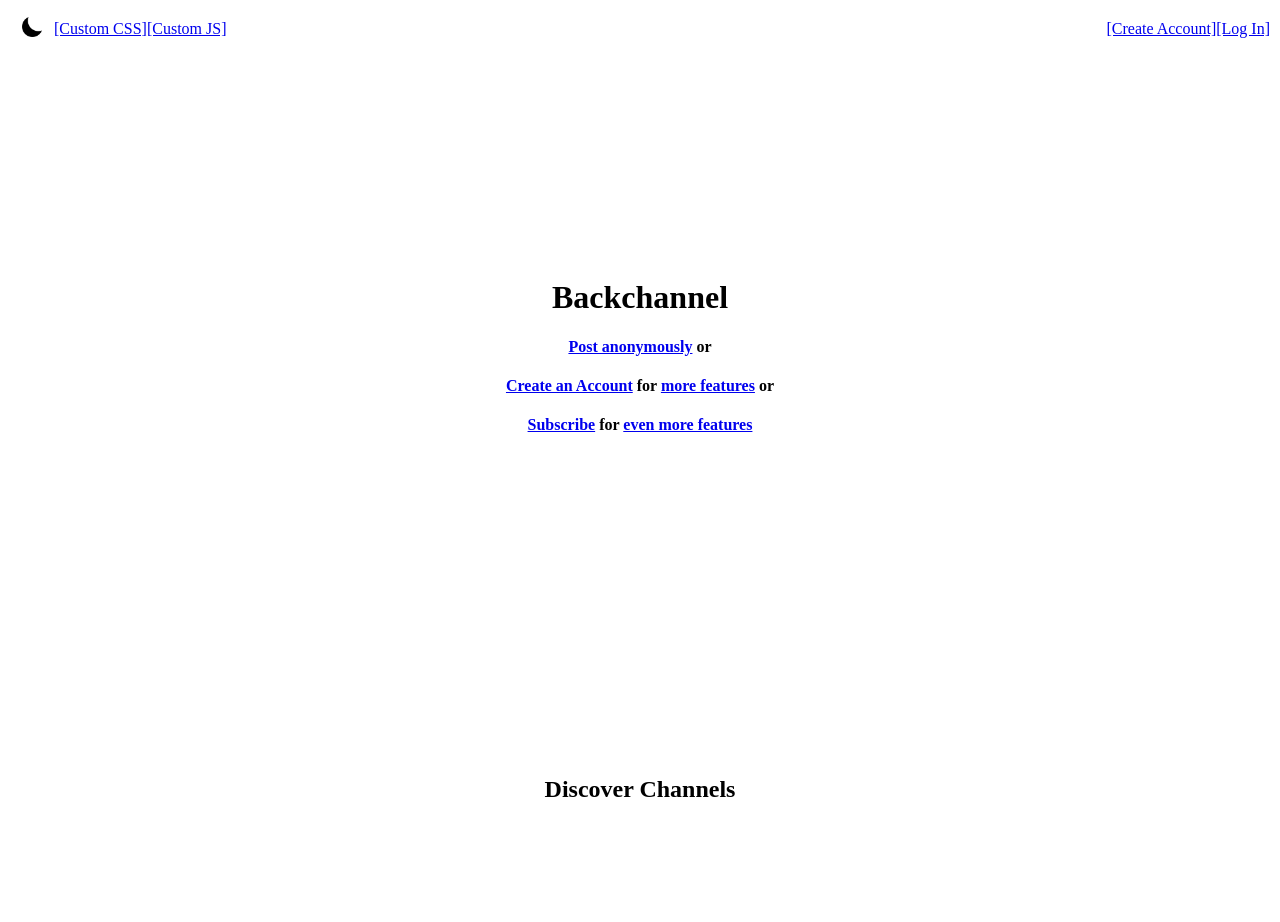
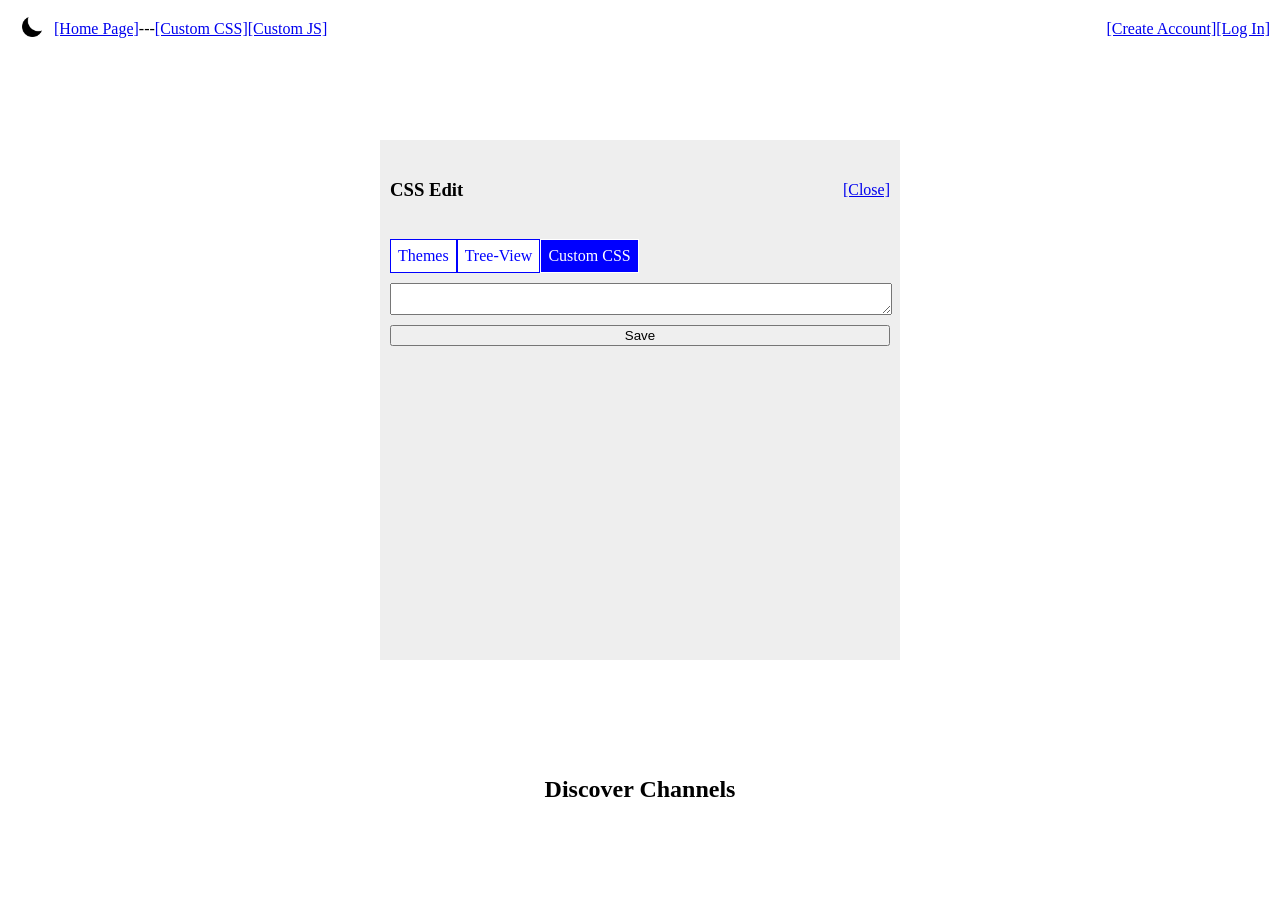
Before and after one commit to coresynapses/backchannel, a Django app: page / in a window 1280 px wide. Run offline with Django 4.2, Linux system fonts and the light colour scheme; data that the repository does not hold is empty.

Commit message:
I turned the navbar into a module and made the custom controllers.

```diff
--- a/main/static/main/dynamic.js
+++ b/main/static/main/dynamic.js
@@ -45,4 +45,28 @@
 	style_mode.innerText = dark_mode_css;
     });
 
+
+    custom_css_button = document.getElementById("custom-css-button");
+    custom_css_controller = document.getElementById("custom-css-controller");
+    custom_css_close = document.getElementById("custom-css-close");
+
+    custom_css_button.addEventListener("click", (event) => {
+	custom_css_controller.style.display = "flex";
+    });
+
+    custom_css_close.addEventListener("click", (event) => {
+	custom_css_controller.style.display = "none";
+    });
+
+    custom_js_button = document.getElementById("custom-js-button");
+    custom_js_controller = document.getElementById("custom-js-controller");
+    custom_js_close = document.getElementById("custom-js-close");
+
+    custom_js_button.addEventListener("click", (event) => {
+	custom_js_controller.style.display = "flex";
+    });
+
+    custom_js_close.addEventListener("click", (event) => {
+	custom_js_controller.style.display = "none";
+    });
 })();
--- a/main/static/main/style.css
+++ b/main/static/main/style.css
@@ -217,3 +217,117 @@ nav {
     display: inline;
     color: green;
 }
+
+
+/* Custom CSS Controller */
+
+#custom-css-controller {
+    position: absolute;
+    top: 0;
+    left: 0;
+    width: 100%;
+    height: 100%;
+    display: flex;
+    align-items: center;
+    justify-content: center;
+}
+
+#custom-css-container {
+    width: 500px;
+    height: 500px;
+    padding: 10px;
+    background: #eee;
+    opacity: 100%;
+    display: flex;
+    flex-direction: column;
+}
+
+#custom-css-container>* {
+    margin: 10px 0px;
+}
+
+#custom-css-header {
+    display: flex;
+    align-items: center;
+    justify-content: space-between;
+}
+
+#custom-css-mode {
+    display: flex;
+}
+
+.custom-css-mode-switch {
+    border: 1px solid blue;
+    border-radius: 0;
+    background: white;
+    color: blue;
+    padding: 7px;
+}
+
+.active-mode {
+    background: blue;
+    color: white;
+    border: 1px solid white;
+}
+
+#custom-css-area {
+    padding: 0px;
+    margin: 0;
+}
+
+
+/* Custom JS Controller */
+
+#custom-js-controller {
+    position: absolute;
+    top: 0;
+    left: 0;
+    width: 100%;
+    height: 100%;
+    display: flex;
+    align-items: center;
+    justify-content: center;
+}
+
+#custom-js-container {
+    width: 500px;
+    height: 500px;
+    padding: 10px;
+    background: #eee;
+    opacity: 100%;
+    display: flex;
+    flex-direction: column;
+}
+
+#custom-js-container>* {
+    margin: 10px 0px;
+}
+
+#custom-js-header {
+    display: flex;
+    align-items: center;
+    justify-content: space-between;
+}
+
+#custom-js-mode {
+    display: flex;
+}
+
+.custom-js-mode-switch {
+    border: 1px solid blue;
+    border-radius: 0;
+    background: white;
+    color: blue;
+    padding: 7px;
+}
+
+.active-mode {
+    background: blue;
+    color: white;
+    border: 1px solid white;
+}
+
+#custom-js-area {
+    padding: 0px;
+    margin: 0;
+}
--- a/main/templates/main/index.html
+++ b/main/templates/main/index.html
@@ -9,18 +9,7 @@
     <style id="style-mode"></style>
   </head>
   <body id="home">
-    <nav>
-      <div id="nav-left">
-	<a class="hidden" id="light-mode" href="#"><img class="nav-icon" src="{% static 'main/icons/sun.png' %}" alt="sun"/></a>
-	<a id="dark-mode"  href="#"><img class="nav-icon" src="{% static 'main/icons/moon.png' %}" alt="moon"/></a>
-	<a href="#">[Custom CSS]</a>
-	<a href="#">[Custom JS]</a>
-      </div>
-      <div id="nav-right">
-	<a href="/create-account">[Create Account]</a>
-	<a href="/log-in">[Log In]</a>
-      </div>
-    </nav>
+    {% include 'main/navbar.html' %}
     <div id="banner-container">
 	<h1>Backchannel</h1>
 	<h4><a href="#">Post anonymously</a> or</h4>
--- /dev/null
+++ b/main/templates/main/navbar.html
@@ -0,0 +1,47 @@
+{% load static %}
+<nav>
+  <div id="nav-left">
+    <a class="hidden" id="light-mode" href="#"><img class="nav-icon" src="{% static 'main/icons/sun.png' %}" alt="sun"/></a>
+    <a id="dark-mode"  href="#"><img class="nav-icon" src="{% static 'main/icons/moon.png' %}" alt="moon"/></a>
+    <a href="/">[Home Page]</a>
+    ---
+    <a id="custom-css-button" href="#">[Custom CSS]</a>
+    <a id="custom-js-button" href="#">[Custom JS]</a>
+  </div>
+  <div id="nav-right">
+    <a href="/create-account">[Create Account]</a>
+    <a href="/log-in">[Log In]</a>
+  </div>
+</nav>
+
+<div id="custom-css-controller">
+  <div id="custom-css-container">
+    <div id="custom-css-header">
+      <h3>CSS Edit</h3>
+      <a id="custom-css-close" href="#">[Close]</a>
+    </div>
+    <div id="custom-css-mode">
+      <span class="custom-css-mode-switch" id="custom-css-switch-theme">Themes</span>
+      <span class="custom-css-mode-switch" id="custom-css-switch-tree">Tree-View</span>
+      <span class="custom-css-mode-switch active-mode" id="custom-css-switch-custom">Custom CSS</span>
+    </div>
+    <textarea id="custom-css-area"></textarea>
+    <input id="custom-css-save-btn" type="button" value="Save">
+  </div>
+</div>
+
+<div id="custom-js-controller" style="display: none;">
+  <div id="custom-js-container">
+    <div id="custom-js-header">
+      <h3>JS Edit</h3>
+      <a id="custom-js-close" href="#">[Close]</a>
+    </div>
+    <div id="custom-js-mode">
+      <span class="custom-js-mode-switch" id="custom-js-switch-theme">Themes</span>
+      <span class="custom-js-mode-switch" id="custom-js-switch-tree">Tree-View</span>
+      <span class="custom-js-mode-switch active-mode" id="custom-js-switch-custom">Custom JS</span>
+    </div>
+    <textarea id="custom-js-area"></textarea>
+    <input id="custom-js-save-btn" type="button" value="Save">
+  </div>
+</div>
```
Also changed, not shown: main/templates/main/channel.html (+1 -14 lines), main/templates/main/thread.html (+1 -15 lines).
